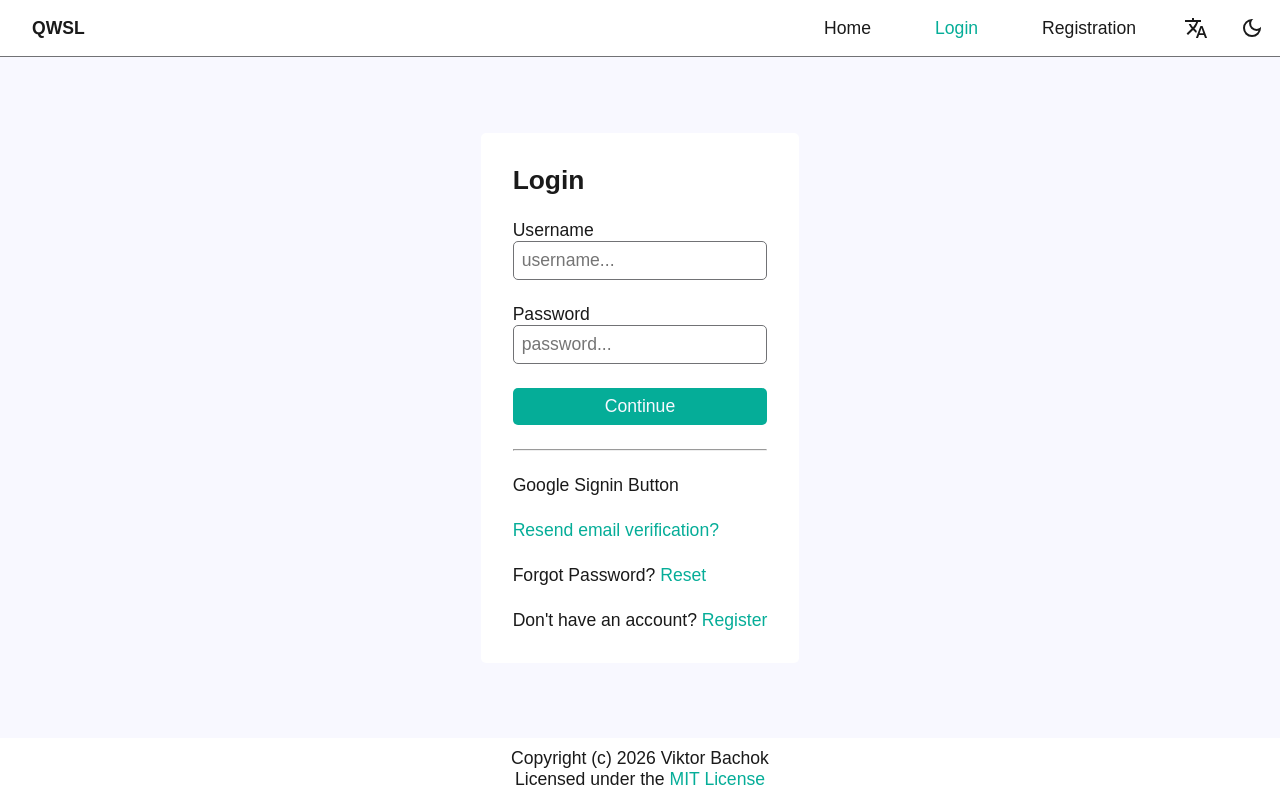
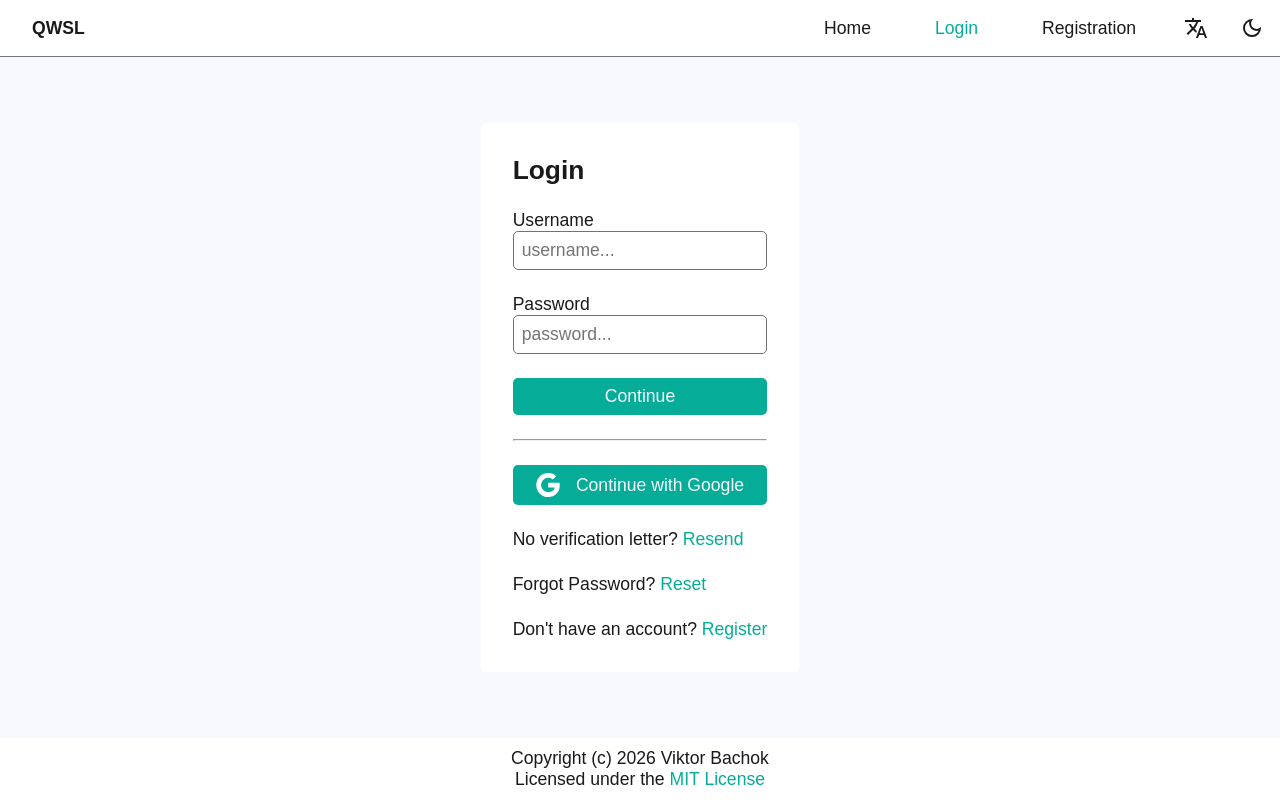
Before and after one commit to bachokviktor/qwshortlink, a React (Vite) app in the folder frontend/: page /login in a window 1280 px wide. Built offline with nearby package versions, Linux system fonts and the light colour scheme; no server answers.

Commit message:
Add social authentication with Google

```diff
--- a/frontend/src/App.tsx
+++ b/frontend/src/App.tsx
@@ -9,6 +9,7 @@ import Register from "./components/Register"
 import Logout from "./components/Logout"
 import EmailVerification from "./components/EmailVerification"
 import PasswordReset from "./components/PasswordReset"
+import GoogleCallback from "./components/GoogleCallback"
 import Profile from "./components/Profile"
 import Redirect from "./components/Redirect"
 import NotFound from "./components/NotFound"
@@ -40,6 +41,7 @@ function App() {
               <Route path="/logout" element={<Logout />} />
               <Route path="/auth/verification/:key" element={<EmailVerification />} />
               <Route path="/auth/reset/:uid/:token" element={<PasswordReset />} />
+              <Route path="/auth/google/callback" element={<GoogleCallback />} />
 
               <Route element={<ProtectedRoute />}>
                 <Route path="/profile" element={<Profile />} />
--- /dev/null
+++ b/frontend/src/components/GoogleAuthButton.tsx
@@ -0,0 +1,20 @@
+function GoogleAuthButton() {
+  const GOOGLE_CLIENT_ID = import.meta.env.VITE_OAUTH_CLIENT_ID
+  const GOOGLE_REDIRECT_URI = `${import.meta.env.VITE_WEBSITE_URL}auth/google/callback`
+
+  const handleGoogleAuth = () => {
+    const authUrl = new URL("https://accounts.google.com/o/oauth2/v2/auth")
+    authUrl.searchParams.set("client_id", GOOGLE_CLIENT_ID)
+    authUrl.searchParams.set("redirect_uri", GOOGLE_REDIRECT_URI)
+    authUrl.searchParams.set("response_type", "code")
+    authUrl.searchParams.set("scope", "openid email profile")
+    authUrl.searchParams.set("access_type", "offline")
+    authUrl.searchParams.set("prompt", "consent")
+
+    window.location.href = authUrl.toString()
+  }
+
+  return <button className="btn btn-primary btn-icon fl-gap-small" onClick={handleGoogleAuth}><svg viewBox="0 0 512 512" xmlns="http://www.w3.org/2000/svg"><path d="M32.582 370.734C15.127 336.291 5.12 297.425 5.12 256c0-41.426 10.007-80.291 27.462-114.735C74.705 57.484 161.047 0 261.12 0c69.12 0 126.836 25.367 171.287 66.793l-73.31 73.309c-26.763-25.135-60.276-38.168-97.977-38.168-66.56 0-123.113 44.917-143.36 105.426-5.12 15.36-8.146 31.65-8.146 48.64 0 16.989 3.026 33.28 8.146 48.64l-.303.232h.303c20.247 60.51 76.8 105.426 143.36 105.426 34.443 0 63.534-9.31 86.341-24.67 27.23-18.152 45.382-45.148 51.433-77.032H261.12v-99.142h241.105c3.025 16.757 4.654 34.211 4.654 52.364 0 77.963-27.927 143.592-76.334 188.276-42.356 39.098-100.305 61.905-169.425 61.905-100.073 0-186.415-57.483-228.538-141.032v-.233z" fill="#fff"/></svg> Continue with Google</button>
+}
+
+export default GoogleAuthButton
--- /dev/null
+++ b/frontend/src/components/GoogleCallback.tsx
@@ -0,0 +1,36 @@
+import { useEffect, useContext } from "react"
+import { useNavigate } from "react-router"
+
+import AuthContext from "../AuthContext"
+import api from "../api"
+
+function GoogleCallback() {
+  const auth = useContext(AuthContext)
+
+  const navigate = useNavigate()
+
+  useEffect(() => {
+    handleGoogleCallback()
+  }, [])
+
+  const handleGoogleCallback = async () => {
+    const params = new URLSearchParams(window.location.search)
+    const code = params.get("code")
+
+    try {
+      await api.post("auth/google/", { code })
+
+      await auth.fetchUser()
+
+      navigate("/")
+    } catch (error) {
+      navigate("/")
+    }
+  }
+
+  return (
+    <p>Loading...</p>
+  )
+}
+
+export default GoogleCallback
--- a/frontend/src/components/Login.tsx
+++ b/frontend/src/components/Login.tsx
@@ -7,6 +7,7 @@ import "../i18n"
 
 import ResendVerification from "./ResendVerification"
 import RequestReset from "./RequestReset"
+import GoogleAuthButton from "./GoogleAuthButton"
 
 function Login() {
   const {t} = useTranslation()
@@ -103,9 +104,9 @@ function Login() {
 
         <hr/>
 
-        <p>Google Signin Button</p>
+        <GoogleAuthButton />
 
-        <a href="#" onClick={(e: React.MouseEvent<HTMLAnchorElement>) => {e.preventDefault(); setIsResendingVerification(true)}}>Resend email verification?</a>
+        <p>No verification letter? <a href="#" onClick={(e: React.MouseEvent<HTMLAnchorElement>) => {e.preventDefault(); setIsResendingVerification(true)}}>Resend</a></p>
 
         <p>{t("loginPage.forgotPassword")} <a href="#" onClick={(e: React.MouseEvent<HTMLAnchorElement>) => {e.preventDefault(); setIsRequestingReset(true)}}>{t("actions.reset")}</a></p>
 
--- a/frontend/src/index.css
+++ b/frontend/src/index.css
@@ -145,10 +145,6 @@ BUTTONS
   height: 1.5rem;
 }
 
-.google-auth span {
-  color: var(--color-text-light);
-}
-
 .section-svg {
   display: flex;
   flex-direction: row;
@@ -250,6 +246,11 @@ UTILITY CLASSES
 .fl-row {
   display: flex;
   flex-direction: row;
+}
+
+.fl-gap-small {
+  display: flex;
+  gap: 1rem;
 }
 
 .fl-gap {
```
